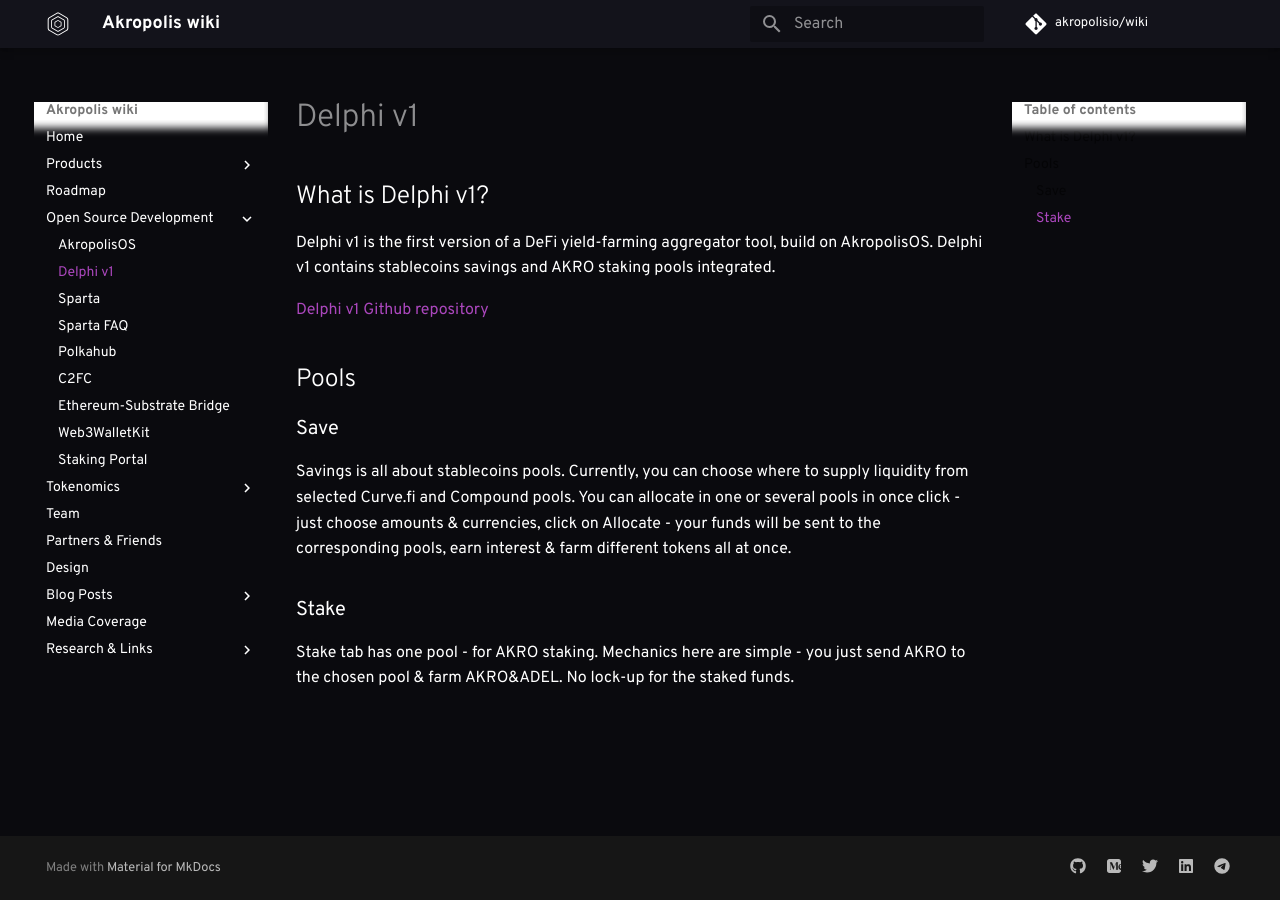
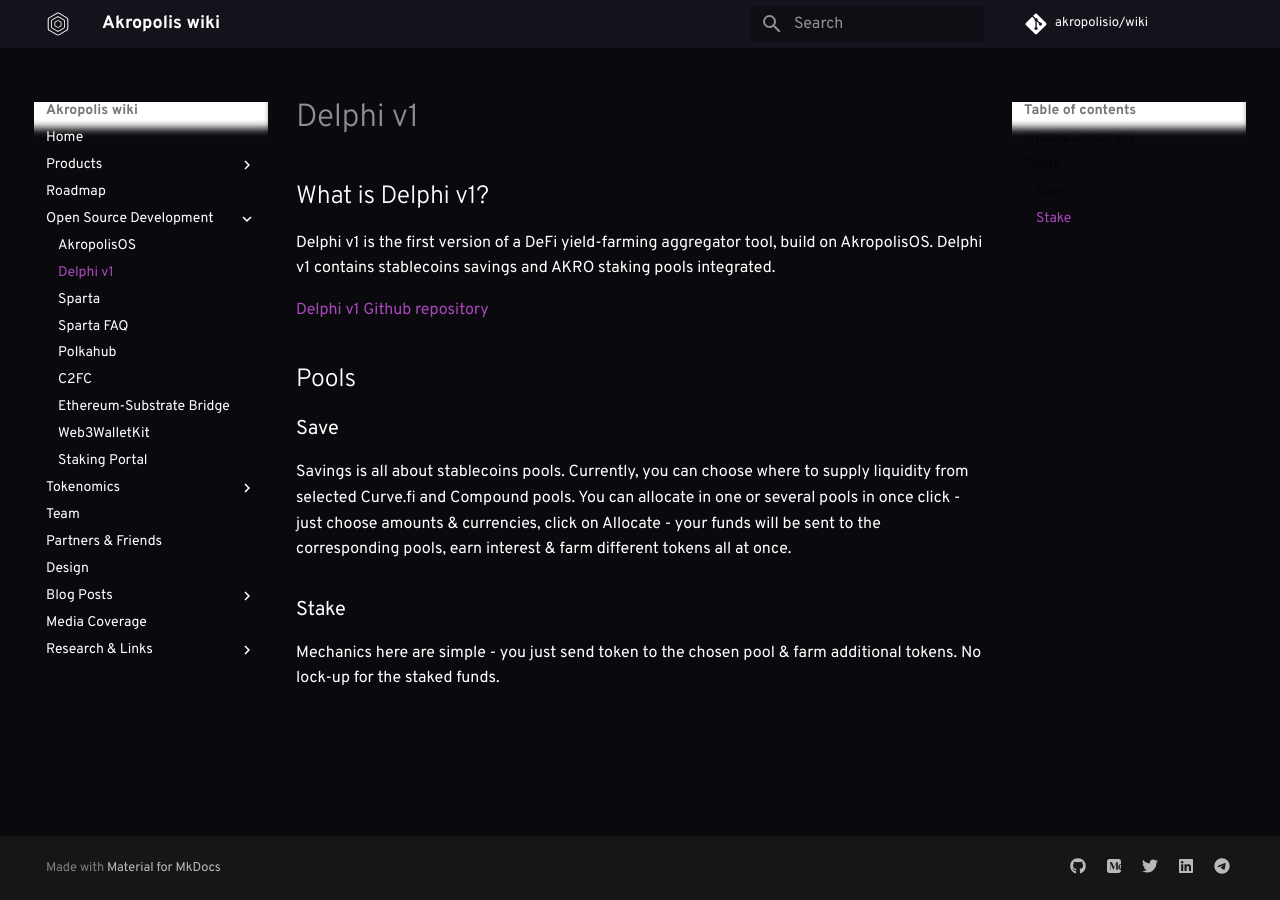
Before and after one commit to kaonone/wiki, an MkDocs documentation site: the page built from docs/delphi-v1.md, in a window 1280 px wide. Built offline with MkDocs 1.6.1 and Material for MkDocs 9.7.7, drawn with Linux system fonts in a browser that asks for light colours; some web fonts are replaced; comment, search, counter and statistics services are not loaded; old or Windows-style settings are respelled for this version of MkDocs.

Commit message:
Update delphi-v1.md

```diff
--- a/docs/delphi-v1.md
+++ b/docs/delphi-v1.md
@@ -14,4 +14,4 @@
 
 ### Stake
 
-Stake tab has one pool - for AKRO staking. Mechanics here are simple - you just send AKRO to the chosen pool & farm AKRO&ADEL. No lock-up for the staked funds.
+Mechanics here are simple - you just send token to the chosen pool & farm additional tokens. No lock-up for the staked funds.
```
